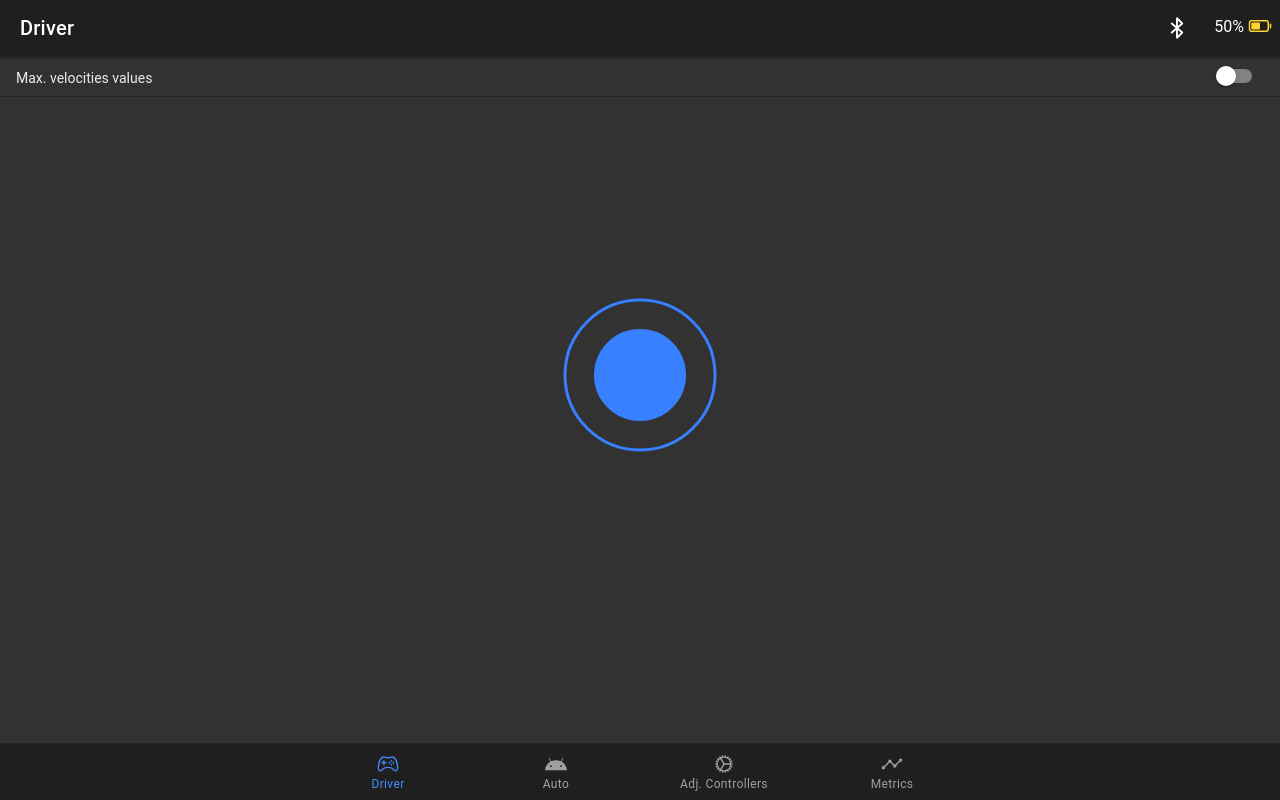
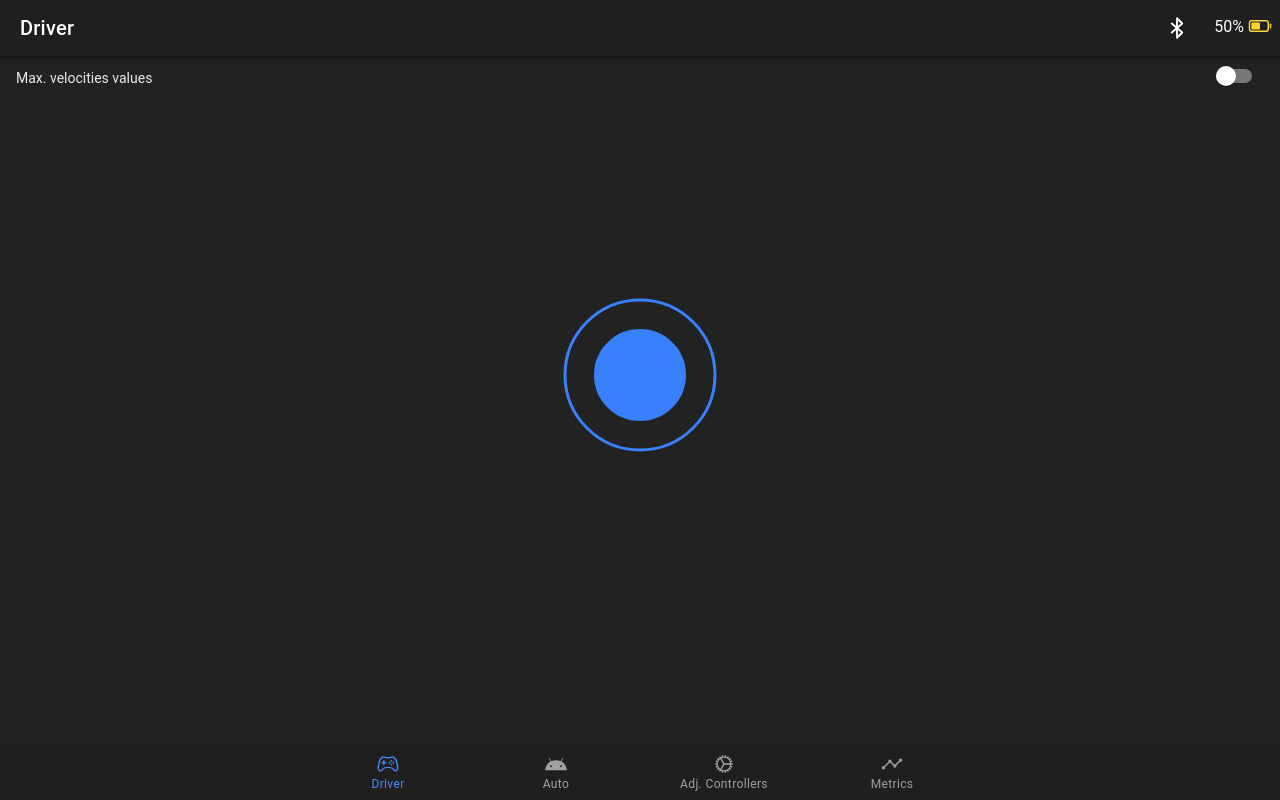
Before and after one commit to josealejandro2928/ionic-react-mobile-app-self-balancing-robot, a React (Create React App) app: page /tab1 in a window 1280 px wide. Built offline with nearby package versions, Linux system fonts and the light colour scheme.

Commit message:
feat: Changing

```diff
--- a/src/theme/dark.scss
+++ b/src/theme/dark.scss
@@ -69,7 +69,7 @@ body.dark {
    */
 
 .ios body.dark {
-    --ion-background-color: #000000;
+    --ion-background-color: #111111;
     --ion-background-color-rgb: 0, 0, 0;
 
     --ion-text-color: #ffffff;
@@ -113,7 +113,7 @@ body.dark {
    */
 
 .md body.dark {
-    --ion-background-color: #323232;
+    --ion-background-color: #222222;
     --ion-background-color-rgb: 50,50,50;
 
     --ion-text-color: #ffffff;
```
